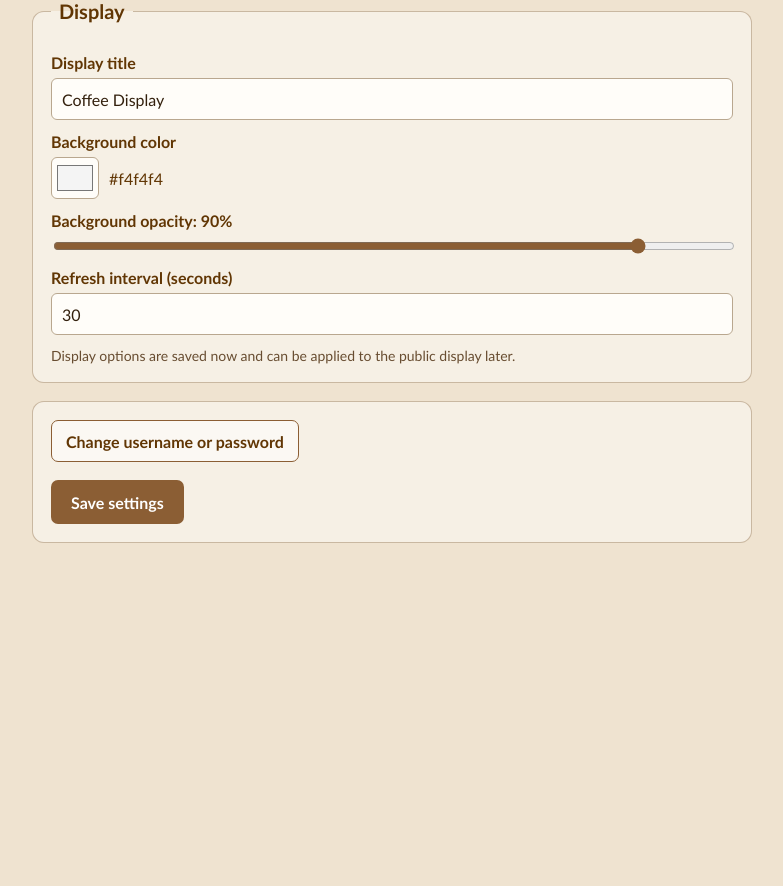
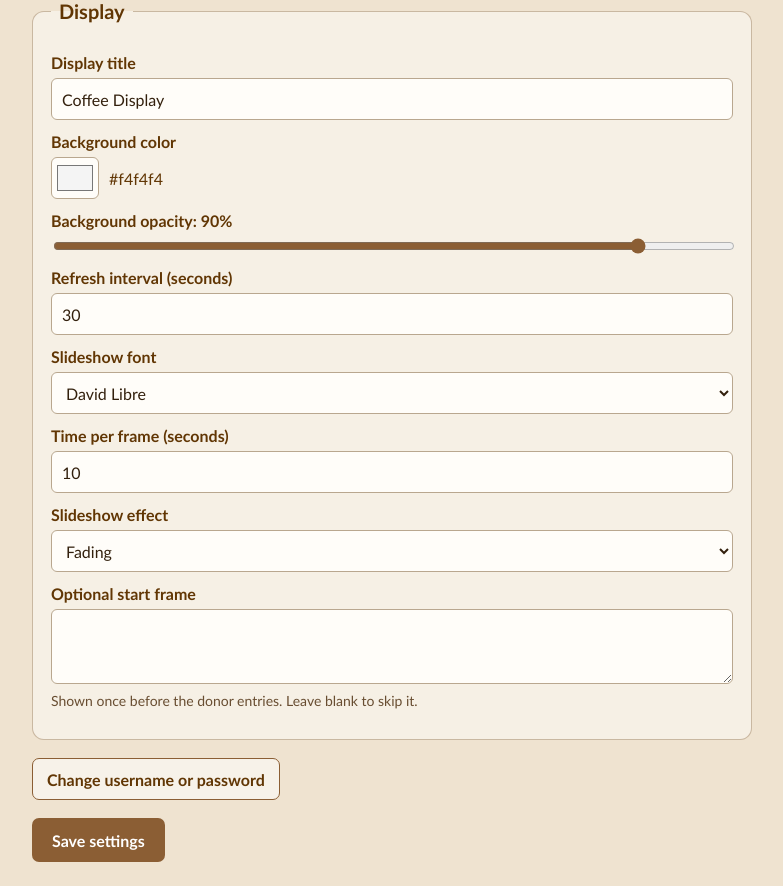
Before and after one commit to IsaacAschkenasy/BMserver.coffee, a Flask app: page /admin/settings in a window 1280 px wide. Shown: the part 82-968 px from the top of the page, without its empty margins (248-1031 px from the left). Before the commit the page ends 625 px from the top, so only its background shows below. Run offline with Flask 3, Linux system fonts and the light colour scheme; the visitor is signed in with stand-in values (Sample User, id 1).

Commit message:
polished results

```diff
--- a/app.py
+++ b/app.py
@@ -28,6 +28,10 @@ def default_settings():
         "background_color": "#f4f4f4",
         "background_opacity": 0.9,
         "refresh_interval": 30,
+        "font": "David Libre",
+        "time_per_frame": 10,
+        "effect": "fading",
+        "start_frame": "",
         "admin_username": os.environ.get("ADMIN_USER", "admin"),
         "admin_password_hash": generate_password_hash(
             os.environ.get("ADMIN_PASS", "ChangeMe123!")
@@ -42,6 +46,10 @@ def validate_settings(settings):
         "background_color": str,
         "background_opacity": (int, float),
         "refresh_interval": int,
+        "font": str,
+        "time_per_frame": int,
+        "effect": str,
+        "start_frame": str,
         "admin_username": str,
         "admin_password_hash": str,
     }
@@ -62,6 +70,17 @@ def validate_settings(settings):
         or not 1 <= settings["refresh_interval"] <= 3600
     ):
         raise ValueError("Refresh interval must be between 1 and 3600 seconds.")
+    if settings["font"] not in {"David Libre", "Arial", "Georgia"}:
+        raise ValueError("Font must be David Libre, Arial, or Georgia.")
+    if (
+        isinstance(settings["time_per_frame"], bool)
+        or not 1 <= settings["time_per_frame"] <= 3600
+    ):
+        raise ValueError("Time per frame must be between 1 and 3600 seconds.")
+    if settings["effect"] not in {"none", "sliding", "fading"}:
+        raise ValueError("Effect must be none, sliding, or fading.")
+    if len(settings["start_frame"]) > 500:
+        raise ValueError("Start frame may not exceed 500 characters.")
     if not settings["admin_username"].strip() or not settings["admin_password_hash"]:
         raise ValueError("Admin username and password hash cannot be empty.")
     return settings
@@ -111,9 +130,17 @@ def public_settings():
             "background_color",
             "background_opacity",
             "refresh_interval",
+            "font",
+            "time_per_frame",
+            "effect",
+            "start_frame",
             "admin_username",
         )
     }
+
+###############################################
+# Server handling
+###############################################
 
 settings = load_settings()
 ADMIN_USERNAME = settings["admin_username"]
@@ -223,12 +250,18 @@ def get_donors():
 # Public Route: Renders display layout
 @app.route('/')
 def display():
-    return render_template('display.html')
+    return render_template(
+        'display.html',
+        donors=get_donors(),
+        settings=public_settings(),
+    )
 
-# JSON API Route: Allows display.html to fetch the updated message continuously
+# JSON API Route: Allows the public display to refresh donor entries.
 @app.route('/api/data')
 def get_display_data():
-    return "diplay_data!!!!!!!!!"
+    response = jsonify({"donors": get_donors()})
+    response.headers["Cache-Control"] = "no-store"
+    return response
 
 @app.route('/login')
 def login():
@@ -273,6 +306,10 @@ def save_admin_settings():
     background_color = data.get("background_color")
     background_opacity = data.get("background_opacity")
     refresh_interval = data.get("refresh_interval")
+    font = data.get("font")
+    time_per_frame = data.get("time_per_frame")
+    effect = data.get("effect")
+    start_frame = data.get("start_frame")
     if not isinstance(display_title, str):
         return jsonify({"success": False, "error": "Display title is required."}), 400
     if not isinstance(background_color, str):
@@ -289,6 +326,18 @@ def save_admin_settings():
         or not 1 <= refresh_interval <= 3600
     ):
         return jsonify({"success": False, "error": "Refresh interval must be 1–3600 seconds."}), 400
+    if not isinstance(font, str) or font not in {"David Libre", "Arial", "Georgia"}:
+        return jsonify({"success": False, "error": "Choose a valid font."}), 400
+    if (
+        isinstance(time_per_frame, bool)
+        or not isinstance(time_per_frame, int)
+        or not 1 <= time_per_frame <= 3600
+    ):
+        return jsonify({"success": False, "error": "Time per frame must be 1–3600 seconds."}), 400
+    if not isinstance(effect, str) or effect not in {"none", "sliding", "fading"}:
+        return jsonify({"success": False, "error": "Choose a valid slideshow effect."}), 400
+    if not isinstance(start_frame, str) or len(start_frame) > 500:
+        return jsonify({"success": False, "error": "Start frame must be text of at most 500 characters."}), 400
 
     display_title = display_title.strip()
     if not display_title or len(display_title) > 100:
@@ -302,6 +351,10 @@ def save_admin_settings():
         "background_color": background_color.lower(),
         "background_opacity": float(background_opacity),
         "refresh_interval": refresh_interval,
+        "font": font,
+        "time_per_frame": time_per_frame,
+        "effect": effect,
+        "start_frame": start_frame.strip(),
     }
     try:
         save_settings(updated_settings)
@@ -381,7 +434,7 @@ def create_donor():
 
     return jsonify({"success": True}), 201
 
-@app.route('/admin/donors/<int:donor_id>/update', methods=['POST'])
+@app.route('/admin/donors/<int:donor_id>', methods=['POST'])
 def update_donor(donor_id):
     if not session.get('logged_in'):
         return jsonify({"success": False, "error": "Unauthorized"}), 401
@@ -410,7 +463,7 @@ def update_donor(donor_id):
 
     return jsonify({"success": True})
 
-@app.route('/admin/donors/<int:donor_id>/delete', methods=['POST'])
+@app.route('/admin/donors/<int:donor_id>', methods=['DELETE'])
 def delete_donor(donor_id):
     if not session.get('logged_in'):
         return jsonify({"success": False, "error": "Unauthorized"}), 401
--- a/templates/settings.html
+++ b/templates/settings.html
@@ -47,7 +47,9 @@
             }
             input[type="text"],
             input[type="password"],
-            input[type="number"] {
+            input[type="number"],
+            select,
+            textarea {
                 width: 100%;
                 min-height: 42px;
                 padding: 8px 10px;
@@ -187,9 +189,32 @@
                         <label for="refresh-interval">Refresh interval (seconds)</label>
                         <input id="refresh-interval" name="refresh_interval" type="number" min="1" max="3600" step="1" value="{{ settings['refresh_interval'] }}" required>
                     </div>
-                    <p class="hint">Display options are saved now and can be applied to the public display later.</p>
+                    <div class="field">
+                        <label for="font">Slideshow font</label>
+                        <select id="font" name="font">
+                            <option value="David Libre" {% if settings['font'] == 'David Libre' %}selected{% endif %}>David Libre</option>
+                            <option value="Arial" {% if settings['font'] == 'Arial' %}selected{% endif %}>Arial</option>
+                            <option value="Georgia" {% if settings['font'] == 'Georgia' %}selected{% endif %}>Georgia</option>
+                        </select>
+                    </div>
+                    <div class="field">
+                        <label for="time-per-frame">Time per frame (seconds)</label>
+                        <input id="time-per-frame" name="time_per_frame" type="number" min="1" max="3600" step="1" value="{{ settings['time_per_frame'] }}" required>
+                    </div>
+                    <div class="field">
+                        <label for="effect">Slideshow effect</label>
+                        <select id="effect" name="effect">
+                            <option value="none" {% if settings['effect'] == 'none' %}selected{% endif %}>None</option>
+                            <option value="sliding" {% if settings['effect'] == 'sliding' %}selected{% endif %}>Sliding</option>
+                            <option value="fading" {% if settings['effect'] == 'fading' %}selected{% endif %}>Fading</option>
+                        </select>
+                    </div>
+                    <div class="field">
+                        <label for="start-frame">Optional start frame</label>
+                        <textarea id="start-frame" name="start_frame" rows="3" maxlength="500">{{ settings['start_frame'] }}</textarea>
+                        <p class="hint">Shown once before the donor entries. Leave blank to skip it.</p>
+                    </div>
                 </fieldset>
-                <fieldset>
                 <button type="button" class="account-open">Change username or password</button>
                 <div class="save-row">
                     <button type="submit">Save settings</button>
@@ -225,6 +250,7 @@
             </dialog>
         </main>
         <script>
+            // Cache the settings form, status displays, and account dialog controls.
             const form = document.querySelector('#settings-form');
             const status = document.querySelector('#save-status');
             const saveButton = form.querySelector('button[type="submit"]');
@@ -237,6 +263,7 @@
             const accountStatus = document.querySelector('#account-status');
             const accountSaveButton = accountForm.querySelector('button[type="submit"]');
 
+            // Keep the displayed color and opacity values in sync with their input controls.
             colorInput.addEventListener('input', () => {
                 colorValue.value = colorInput.value;
                 colorValue.textContent = colorInput.value;
@@ -246,6 +273,7 @@
                 opacityValue.textContent = opacityValue.value;
             });
 
+            // Send updated display settings to the server and show success or error feedback.
             form.addEventListener('submit', async (event) => {
                 event.preventDefault();
                 status.classList.remove('error');
@@ -265,6 +293,10 @@
                             background_color: colorInput.value,
                             background_opacity: Number(opacityInput.value),
                             refresh_interval: Number(form.elements.refresh_interval.value),
+                            font: form.elements.font.value,
+                            time_per_frame: Number(form.elements.time_per_frame.value),
+                            effect: form.elements.effect.value,
+                            start_frame: form.elements.start_frame.value,
                         }),
                     });
                     const result = await response.json();
@@ -280,15 +312,20 @@
                 }
             });
 
+            // Open the account dialog with a clean status and focus the current-password field.
             document.querySelector('.account-open').addEventListener('click', () => {
                 accountStatus.textContent = '';
                 accountStatus.classList.remove('error');
                 accountDialog.showModal();
                 accountForm.elements.current_password.focus();
             });
+
+            // Close the account dialog without submitting the form.
             document.querySelector('.account-cancel').addEventListener('click', () => {
                 accountDialog.close();
             });
+
+            // Check that the new passwords match, save account changes, and report the result.
             accountForm.addEventListener('submit', async (event) => {
                 event.preventDefault();
                 accountStatus.textContent = '';
```
Also changed, not shown: templates/admin.html (+32 -7 lines).
